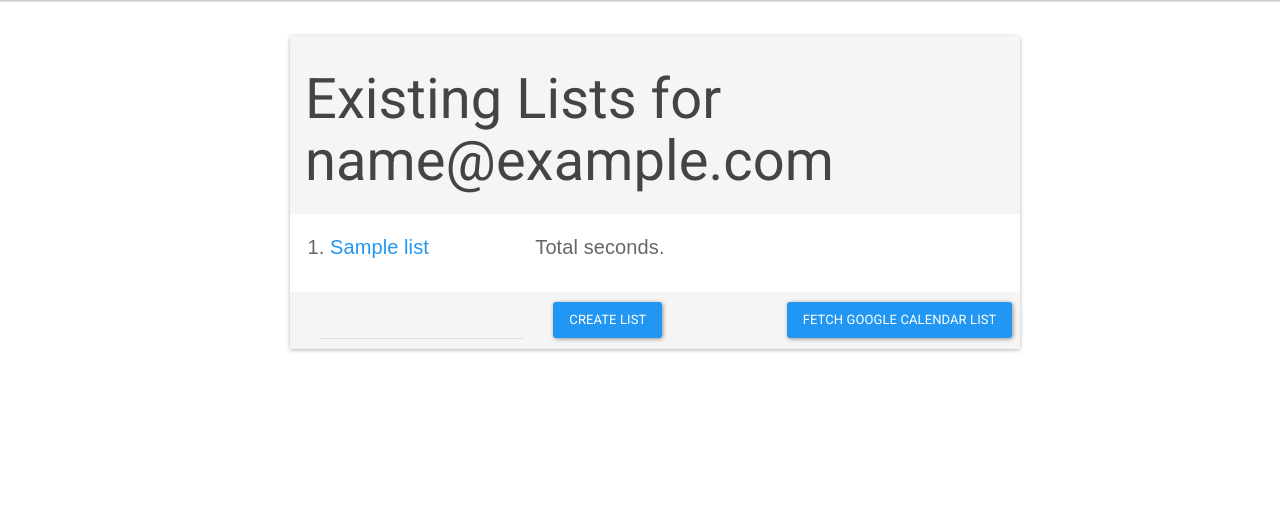
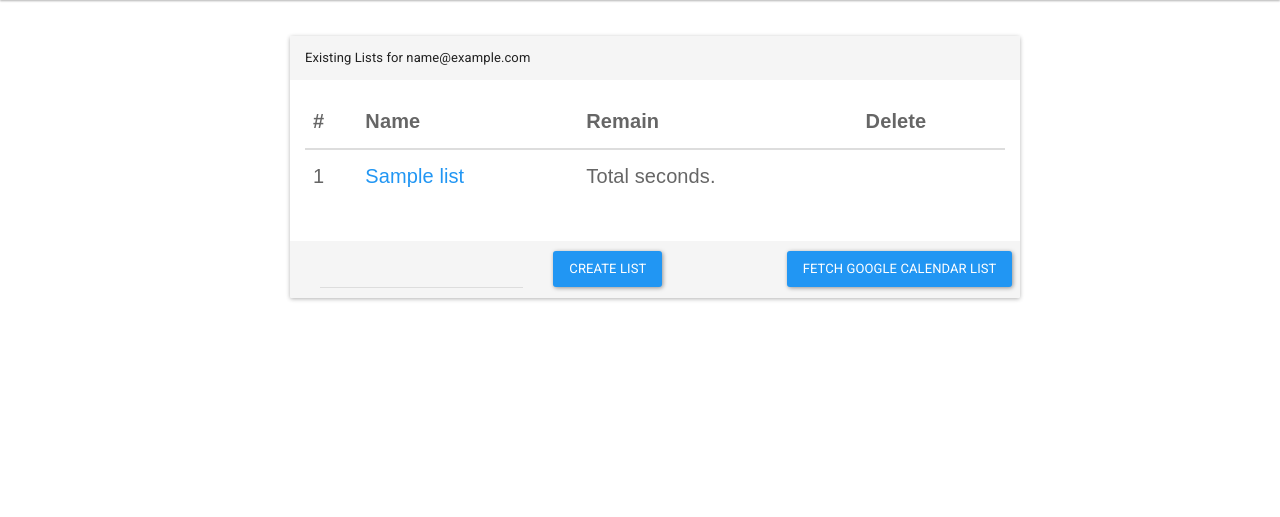
Before and after one commit to gges5110/ScheduleMyTasks, a Python web app: template templates/manage_lists.html in a window 1280 px wide. Shown: the part 64-581 px from the top of the page. Run offline with Jinja, Linux system fonts and the light colour scheme; the template is opened without the code that fills it: most values are stand-ins (such as "Sample title", 1, 10 or a date in 2020); some libraries are stand-ins or nearby versions.

Commit message:
change list to table

```diff
--- a/templates/manage_lists.html
+++ b/templates/manage_lists.html
@@ -17,24 +17,32 @@ span.list_name_span {
     <div class="col-sm-8 col-sm-offset-2">
         <div class="panel panel-default">
             <div class="panel-heading">
-                <h1>Existing Lists for {{ email }}</h1>
+                Existing Lists for {{ email }}
             </div>
 
             <div class="panel-body">
-                <div class="row">
-                    <ol class='todo_list'>
+
+                <table class="table" id="manage_table">
+                    <thead>
+                        <tr>
+                            <th>#</th>
+                            <th>Name</th>
+                            <th>Remain</th>
+                            <th>Delete</th>
+                        </tr>
+                    </thead>
+                    <tbody>
                         {% for list in lists %}
-                        <li>
-                            <span class="list_name_span">
-                                <a href="/manage_tasks?list_key={{ list.key.urlsafe() }}">{{ list.name }}</a>
-                            </span>
-                            <span class="total_seconds_span" id="{{ list.key.urlsafe() }}">
-                                Total seconds.
-                            </span>
-                        </li>
-                        {% endfor %}
-                    </ol>
-                </div>
+
+                        <tr class="list_table" id="{{ list.key.urlsafe() }}">
+                            <td>{{ loop.index }}</td>
+                            <td><a href="/manage_tasks?list_key={{ list.key.urlsafe() }}">{{ list.name }}</a></td>
+                            <td class="total_seconds_tr" id="{{ list.key.urlsafe() }}">Total seconds.</td>
+                            <td><a href="#"></a></td>
+                        <tr>
+                        {% endfor%}
+                    </tbody>
+                </table>
             </div>
             <div class="panel-footer clearfix">
                 <div class="col-sm-4">
@@ -58,7 +66,7 @@ $(document).ready(function() {
         function(json) {
             var events = [];
             $.each( json.list, function(index, element) {
-                $('.total_seconds_span#' + element.list_key).text('Total eft    ' + element.hours + ':' + element.minutes);
+                $('.total_seconds_tr#' + element.list_key).text('Total eft    ' + element.hours + ':' + element.minutes);
             });
         }
     );
@@ -92,7 +100,7 @@ $(document).ready(function() {
                 if (msg != 'Failed') {
                     // append new list
                     toastr.success(name + 'List created!');
-                    $("ol.todo_list").append(
+                    $("tr.list_table").append(
                             "<li><a href=\"/manage_tasks?list_key="
                             + msg
                             + "\">"
```
Also changed, not shown: templates/manage_tasks.html (+8 -3 lines).
